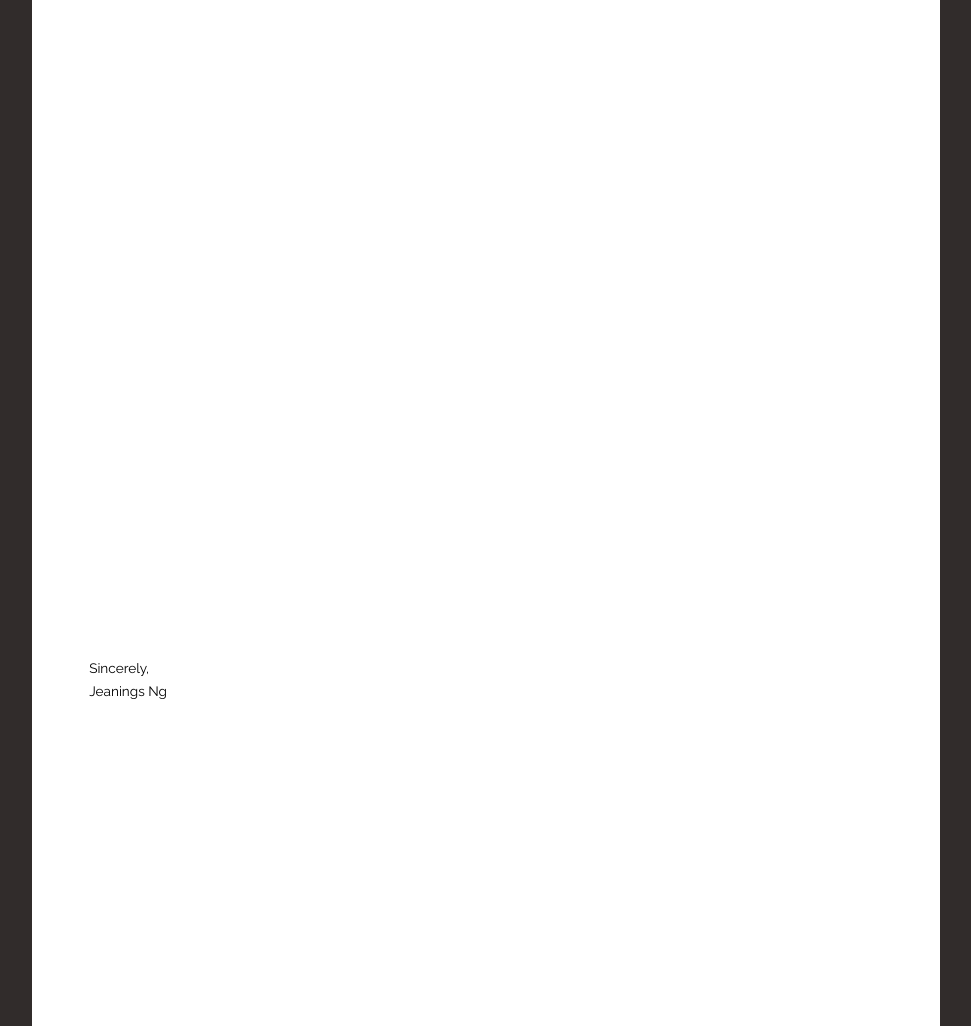
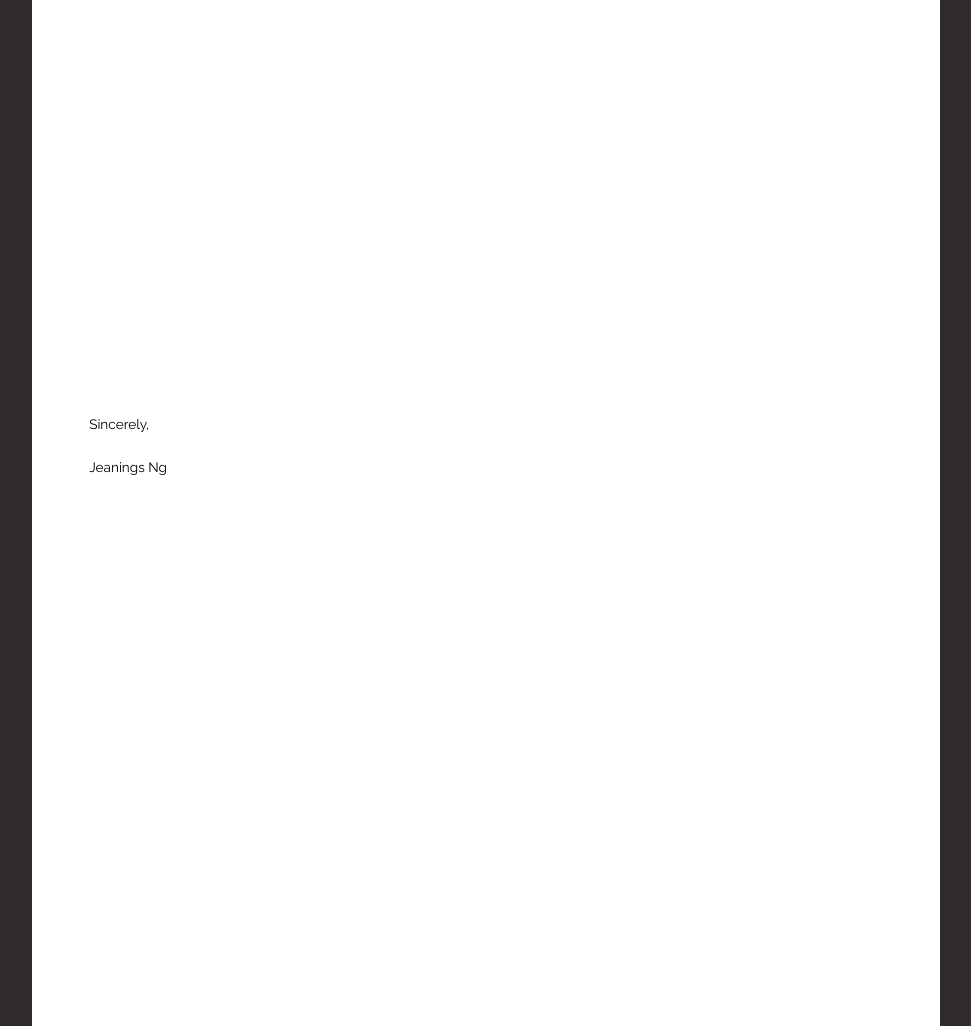
Before and after one commit to jeanings/jng-portfolio, a Flask app: template application/resume/templates/letter.html in a window 1280 px wide. Shown: the part 3914-4940 px from the top of the page, without its empty margins (154-1125 px from the left). Run offline with Flask 2, Linux system fonts and the light colour scheme; the template is opened without the code that fills it, so the values that code supplies are empty; parts of the project's set-up code (start-up, migrations or seed data) failed here and were passed over; some web fonts are replaced.

Commit message:
Update cover letter template

```diff
--- a/application/resume/templates/letter.html
+++ b/application/resume/templates/letter.html
@@ -70,6 +70,7 @@
     </div> -->
 
     <div class="Resume__letter__body">
+
         <p class="Resume__letter__body__date">{{ body.date|safe }}</p>
         <p class="Resume__letter__body__title">{{ body.title }}</p>
         <p class="Resume__letter__body__greet">{{ body.greet }}</p>
@@ -77,15 +78,19 @@
         <p class="Resume__letter__body__exp">{{ body.exp|safe }}</p>
         <p class="Resume__letter__body__why">{{ body.why|safe }}</p>
         <p class="Resume__letter__body__closing">{{ body.closing|safe }}</p>
+
+        <div class="Resume__letter__footer">
+            <span id="sign-off">
+                Sincerely,
+            </span>
+            <span id="sign-off-name">
+                Jeanings Ng
+            </span>
+        </div>
+
     </div>
 
-    <div class="Resume__letter__footer">
-        <p>
-            Sincerely,
-            <br>
-            Jeanings Ng
-        </p>
-    </div>
+
 
 
 </section>
--- a/application/static/builds/resume/resume.css
+++ b/application/static/builds/resume/resume.css
@@ -278,9 +278,10 @@ h4 {
 
     .Resume__letter__body,
     .Resume__letter__footer {
-        display: grid;
-        row-gap: 1rem;
-        padding-top: 1rem;
+        display: flex;
+        flex-direction: column;
+        row-gap: 5mm;
+        padding-top: 10mm;
         line-height: 1.75;
         font-size: 0.85rem;
     }
```
Also changed, not shown: application/resume/routes.py (+8 -1 lines).
